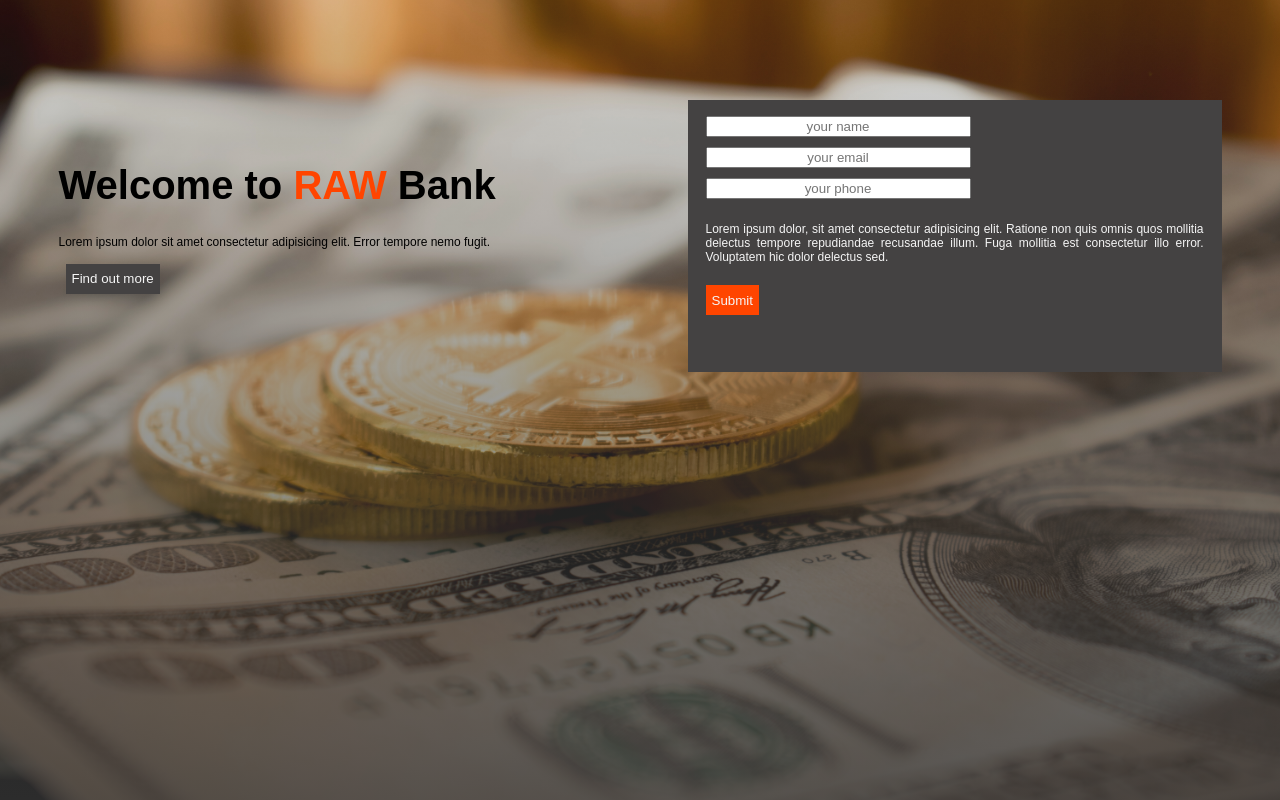
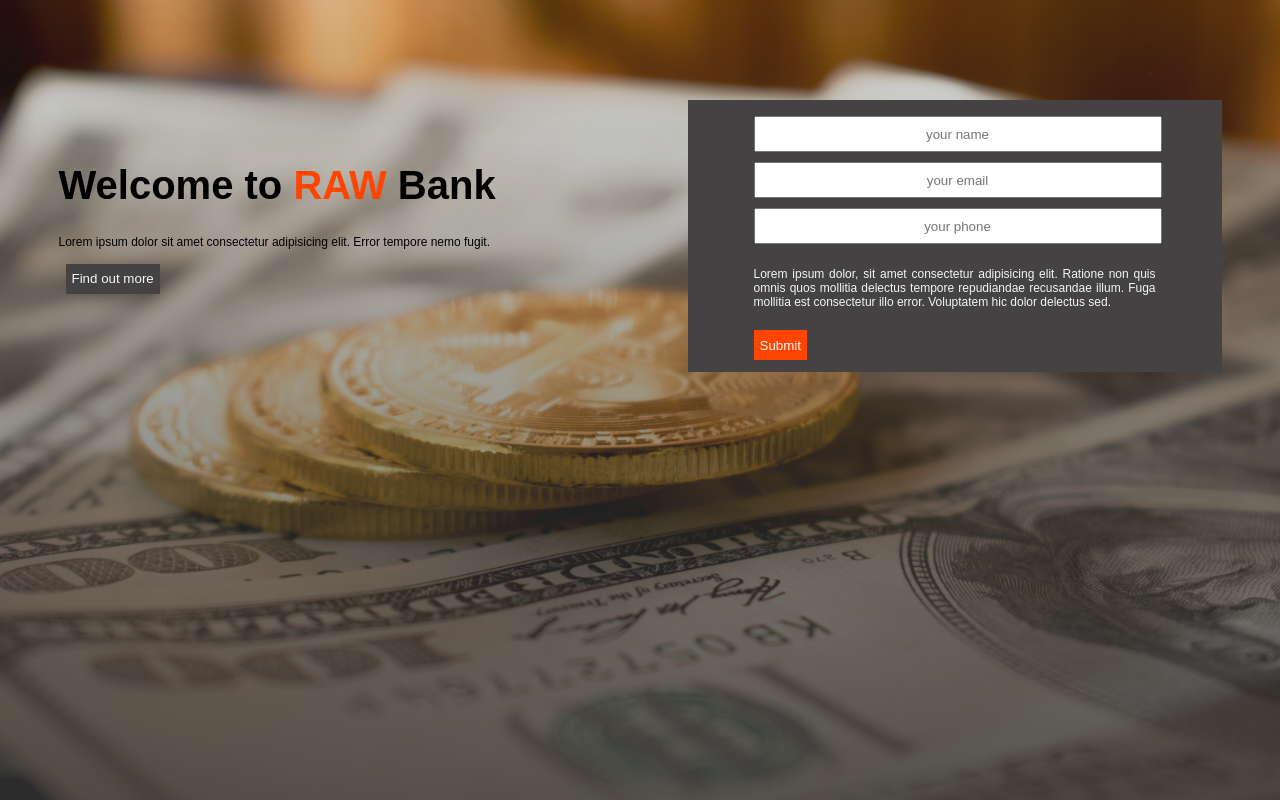
Before and after one commit to AsmitaOjha/SAD_project_Bank_system, a PHP site: page / in a window 1280 px wide. Shown: the part 46-846 px from the top of the page. Run offline with PHP 8.4, Linux system fonts and the light colour scheme.

Commit message:
24th day of dashain vacation

```diff
--- a/index.php
+++ b/index.php
@@ -93,12 +93,12 @@
             padding:10px;
         }
         .container2 form input{
-            margin: 5px 7px;
+          margin: 5px 55px;
             text-align:center;
 
         }
         .container2 p{
-            margin: 0 7px;
+            margin: 0 55px;
             font-size: 12px;
             text-align:justify;
         }
@@ -107,10 +107,16 @@
             background-color: orangered;
             border:none;
             margin-top: 3px;
-            margin-left: 7px;
+            margin-left: 55px;
             height: 30px;
 
         }
+                /* Apply styles to increase the height of text input */
+        input[type="text"]{
+            height: 30px; /* You can adjust the height as needed */
+            width: 400px;
+        }
+
 
 
     </style>
@@ -134,9 +140,10 @@
     </div>
     <div class="container2">
     <form>
-        <input type="text" placeholder="your name" size="30">
-        <input type="text" placeholder="your email" size='30'>
-        <input type="text" placeholder="your phone" size='30'>
+
+        <input type="text" placeholder="your name" >
+        <input type="text" placeholder="your email" >
+        <input type="text" placeholder="your phone" >
         <br>
     </form>
     <br>
```
